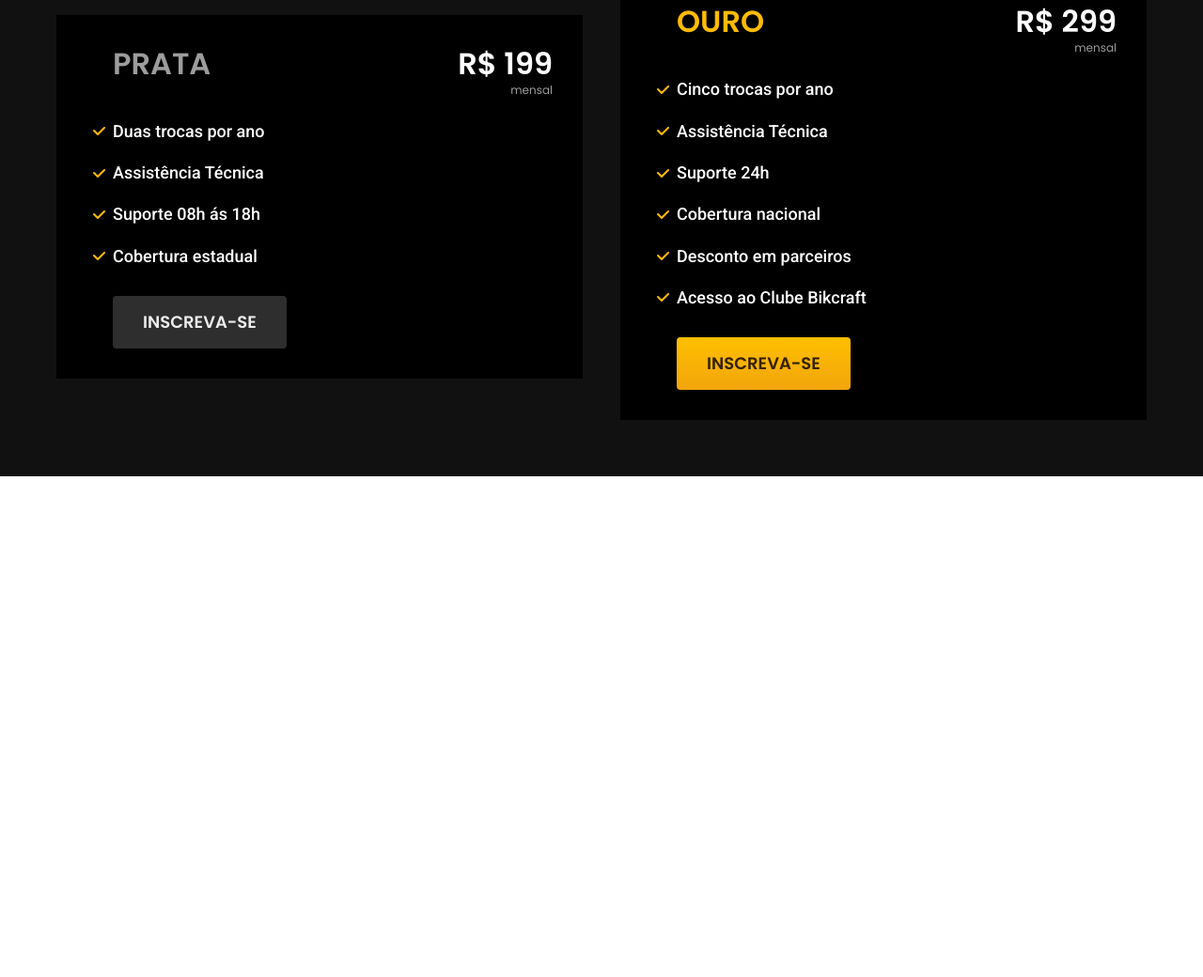
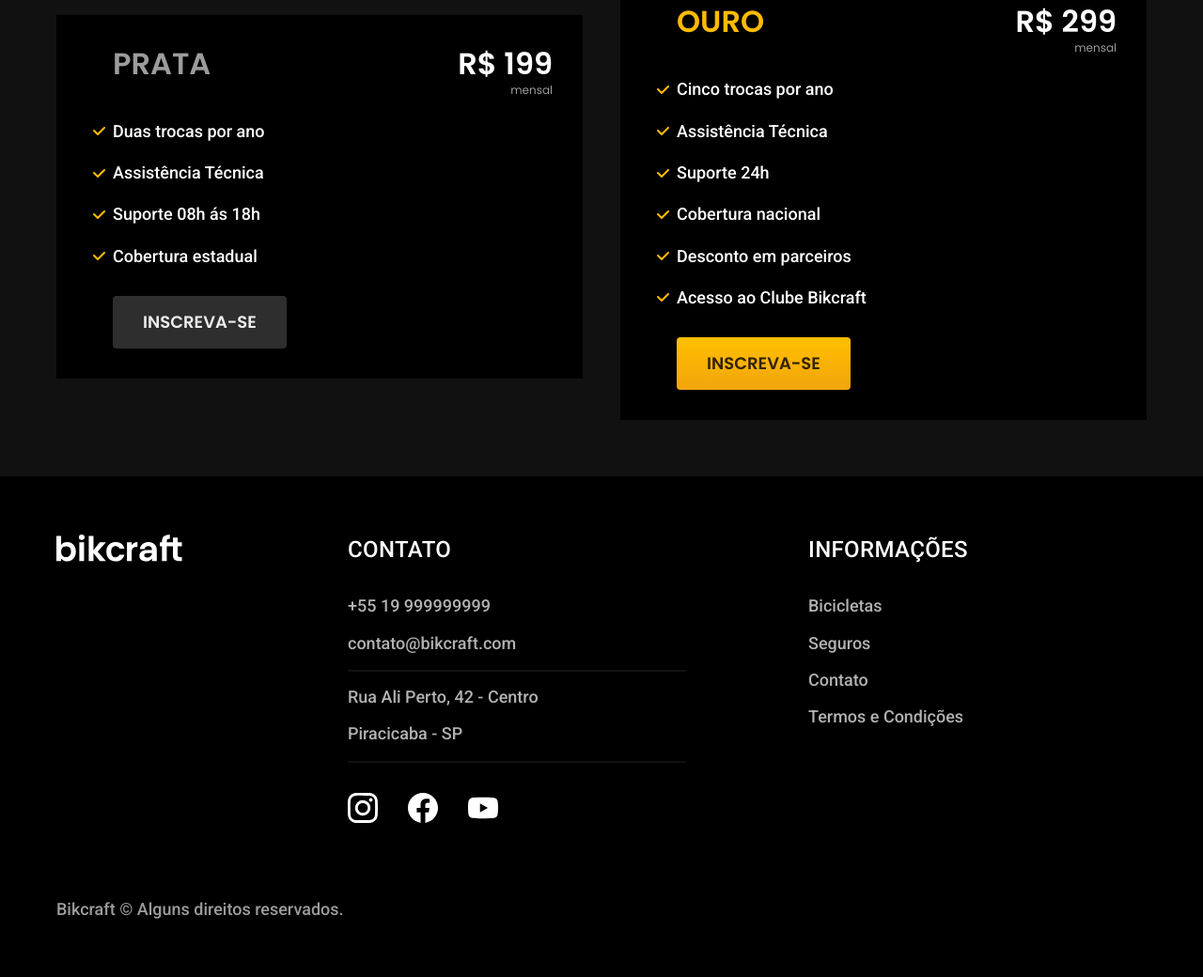
Before and after one commit to ruanlins/projeto-bikcraft, a plain HTML site: page index.html in a window 1280 px wide. Shown: the part 4875-5915 px from the top of the page at 94% size. Before the commit the page ends 5382 px from the top, so only its background shows below. Drawn offline with Linux system fonts and the light colour scheme.

Commit message:
Footer pronto

```diff
--- /dev/null
+++ b/assets/css/global/footer.css
@@ -0,0 +1,68 @@
+.footer-bg {
+    background-color: var(--cor-12);
+}
+
+.footer {
+    display: grid;
+    grid-template-columns: 3fr 5fr 4fr;
+    gap: 40px;
+    padding-bottom: 60px;
+    padding-top: 60px;
+}
+
+.footer h3 {
+    margin-bottom: 30px;
+}
+
+.footer-contato ul {
+    margin-bottom: 32px;
+}
+
+.footer-contato li:nth-child(even):after {
+    content: "";
+    display: block;
+    max-width: 360px;
+    height: 2px;
+    background: var(--cor-11);
+    margin-top: 16px;
+}
+
+.footer li {
+    margin-bottom: 15px;
+}
+
+.footer-redes {
+    display: flex;
+    gap: 32px;
+}
+
+.footer a:hover {
+    color: var(--cor-0);
+}
+
+.footer-copy {
+    grid-column: 1/-1;
+    margin-top: 40px;
+}
+
+@media (max-width:800px) {
+    .footer>img {
+        display: none;
+    }
+
+    .footer {
+        grid-template-columns: 1fr 1fr;
+    }
+
+}
+
+@media (max-width:600px) {
+    .footer {
+        grid-template-columns: 1fr;
+        gap: 60px;
+    }
+
+    .footer-copy {
+        margin-top: 0px;
+    }
+}
--- a/assets/css/home/depoimento.css
+++ b/assets/css/home/depoimento.css
@@ -22,7 +22,7 @@
     font-style: italic;
     font-weight: 900;
     margin-bottom: 32px;
-    max-width: 32ch;
+    max-width: 20ch;
     position: relative;
 }
 
--- a/assets/css/style.css
+++ b/assets/css/style.css
@@ -2,6 +2,7 @@
 
 @import "./global/global.css";
 @import "./global/header.css";
+@import "./global/footer.css";
 
 /* Home */
 
--- a/index.html
+++ b/index.html
@@ -196,6 +196,44 @@
             </div>
         </div>
     </article>
+
+    <footer class="footer-bg">
+        <div class="footer container">
+            <img src="./assets/img/bikcraft.svg" alt="Bikcraft">
+            <div class="footer-contato">
+                <h3 class="font-2-l-b cor-0">Contato</h3>
+                <ul class="font-2-m cor-5">
+                    <li><a href="tel:+5519999999999">+55 19 999999999</a></li>
+                    <li><a href="mailto:contato@bikcraft.com">contato@bikcraft.com</a></li>
+                    <li>Rua Ali Perto, 42 - Centro</li>
+                    <li>Piracicaba - SP</li>
+                </ul>
+                <div class="footer-redes">
+                    <a href="./">
+                        <img src="./assets/img/redes/instagram.svg" alt="Instagram">
+                    </a>
+                    <a href="./">
+                        <img src="./assets/img/redes/facebook.svg" alt="Facebook">
+                    </a>
+                    <a href="./">
+                        <img src="./assets/img/redes/youtube.svg" alt="Youtube">
+                    </a>
+                </div>
+            </div>
+            <div class="footer-informacoes">
+                <h3 class="font-2-l-b cor-0">Informações</h3>
+                <nav>
+                    <ul class="font-2-m cor-5">
+                        <li><a href="./bicicletas.html">Bicicletas</a></li>
+                        <li><a href="./seguros.html">Seguros</a></li>
+                        <li><a href="./contato.html">Contato</a></li>
+                        <li><a href="./termos.html">Termos e Condições</a></li>
+                    </ul>
+                </nav>
+            </div>
+            <p class="footer-copy font-2-m cor-6">Bikcraft © Alguns direitos reservados.</p>
+        </div>
+    </footer>
 </body>
 
 </html>
```
